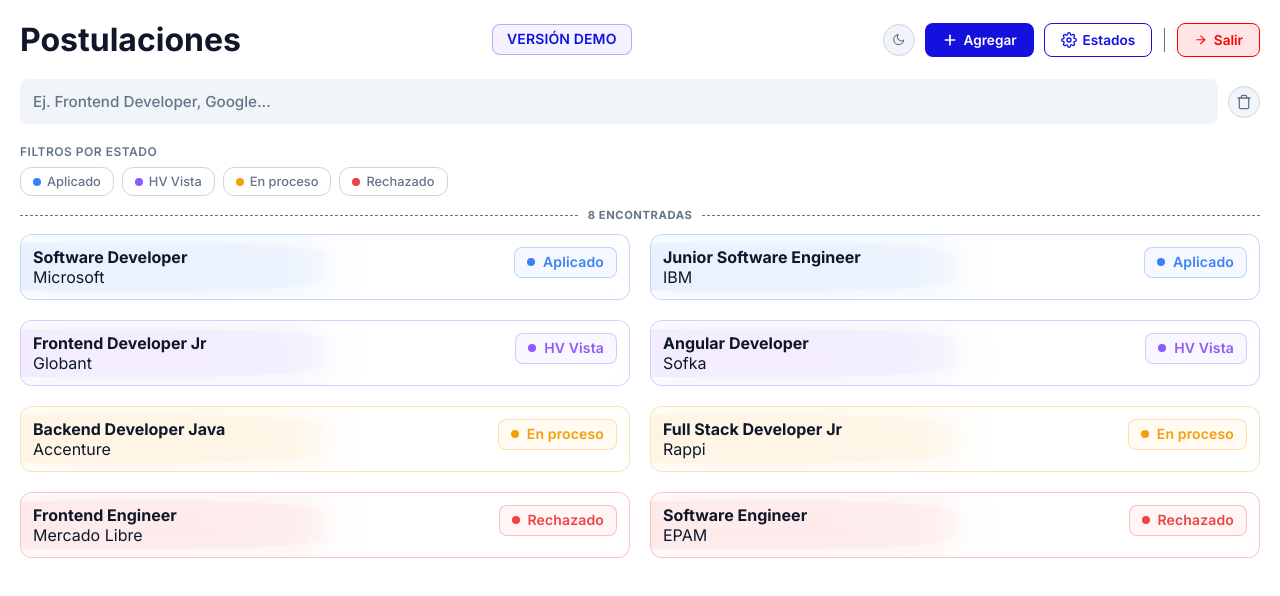
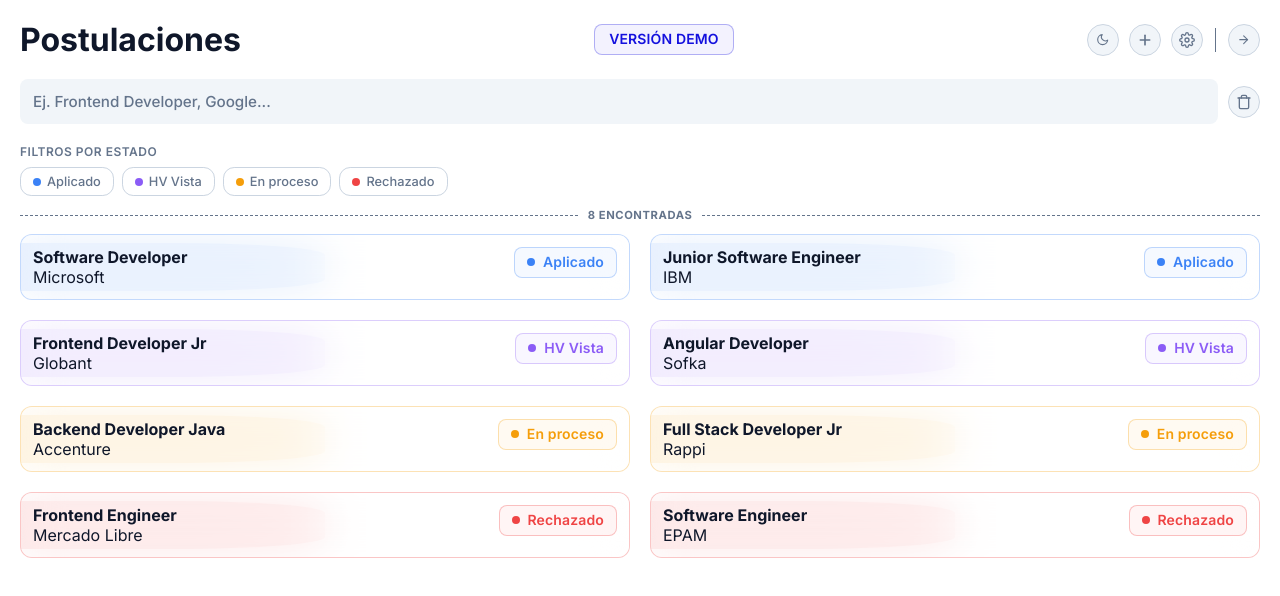
Before and after one commit to JuanCa-16/postulaciones-front, an Angular app: page /login in a window 1280 px wide. Both pictures are taken after a click on the button "Explorar Demo". Shown: the top 596 px of the page. Built offline with nearby package versions, Linux system fonts and the light colour scheme.

Commit message:
feat: update edit button functionality in detalles page and enhance inicio page with additional search criteria

```diff
--- a/src/app/pages/detalles/detalles.html
+++ b/src/app/pages/detalles/detalles.html
@@ -23,7 +23,7 @@
           <button
             type="button"
             class="btn-icon btn-editar"
-            [routerLink]="['/editar', p.id]"
+            (click)="editar()"
             title="Editar postulación"
           >
             <app-icon-pencil></app-icon-pencil>
--- a/src/app/pages/detalles/detalles.ts
+++ b/src/app/pages/detalles/detalles.ts
@@ -39,13 +39,12 @@
   private readonly router = inject(Router);
   private readonly toastr = inject(ToastrService);
   protected readonly demoService = inject(DemoService);
-protected bgStatusService = inject(BgStatusService);
+  protected bgStatusService = inject(BgStatusService);
   cargando = signal(false);
   postulacion = signal<Postulacion | undefined>(undefined);
- activarColor = computed(() => this.postulacion()?.estado.color);
+  activarColor = computed(() => this.postulacion()?.estado.color);
   idPostulacion!: number;
   esDemo = this.demoService.estaEnModoDemo();
-
 
   ngOnInit(): void {
     const id = Number(this.route.snapshot.paramMap.get('id'));
@@ -55,6 +54,11 @@
     }
     this.idPostulacion = id;
     this.obtenerDetalles(id);
+  }
+
+  editar() {
+    this.bgStatusService.setStatusColor(this.activarColor()!);
+    this.router.navigate(['/editar', this.idPostulacion]);
   }
 
   obtenerDetalles(id: number): void {
--- a/src/app/pages/inicio/inicio.html
+++ b/src/app/pages/inicio/inicio.html
@@ -19,21 +19,36 @@
           <app-icon-moon />
         }
       </button>
-      <button type="button" class="btn btn-primary" [routerLink]="['/agregar']">
+      <button
+        type="button"
+        class="btn-icon btn-editar"
+        [routerLink]="['/agregar']"
+        [title]="'Agregar'"
+        [attr.aria-label]="'Agregar'"
+      >
         <app-icon-plus></app-icon-plus>
-        <span>Agregar</span>
       </button>
 
-      <button type="button" class="btn btn-secondary" [routerLink]="['/estados']">
+      <button
+        type="button"
+        class="btn-icon btn-editar"
+        [title]="'Configuración Estados'"
+        [attr.aria-label]="'Configuración Estados'"
+        [routerLink]="['/estados']"
+      >
         <app-icon-gear></app-icon-gear>
-        <span>Estados</span>
       </button>
 
       <div class="divider"></div>
 
-      <button type="button" class="btn btn-logout" (click)="cerrarSesion()">
+      <button
+        type="button"
+        class="btn-icon btn-eliminar"
+        [title]="'Salir'"
+        [attr.aria-label]="'Salir'"
+        (click)="cerrarSesion()"
+      >
         <app-icon-row></app-icon-row>
-        <span>Salir</span>
       </button>
 
       @if (!demoService.estaEnModoDemo()) {
--- a/src/app/pages/inicio/inicio.ts
+++ b/src/app/pages/inicio/inicio.ts
@@ -16,13 +16,27 @@
 import { PingService } from '../../services/ping-service';
 import { IconTrash } from '../../components/icons/trash.component';
 import { DemoService } from '../../services/demo-service';
-import { Tag } from "../../components/tag/tag";
+import { Tag } from '../../components/tag/tag';
 import { ThemeService } from '../../services/theme-service';
 import { IconSun } from '../../components/icons/icon-sun.component';
 import { IconMoon } from '../../components/icons/icon-moon.component';
+import { BgStatusService } from '../../services/bg-status-service';
 @Component({
   selector: 'app-inicio',
-  imports: [JobCard, Loading, RouterLink, IconGear, IconPlus, IconRow, ChipGroup, Chip, IconTrash, Tag, IconSun, IconMoon],
+  imports: [
+    JobCard,
+    Loading,
+    RouterLink,
+    IconGear,
+    IconPlus,
+    IconRow,
+    ChipGroup,
+    Chip,
+    IconTrash,
+    Tag,
+    IconSun,
+    IconMoon,
+  ],
   templateUrl: './inicio.html',
   styleUrl: './inicio.scss',
 })
@@ -34,7 +48,7 @@
   protected readonly pingService = inject(PingService);
   protected readonly demoService = inject(DemoService);
   protected readonly themeService = inject(ThemeService);
-
+  protected bgStatusService = inject(BgStatusService);
   postulaciones = signal<Postulacion[]>([]);
   estados = signal<Estado[]>([]);
   estadosSeleccionados = signal<number[]>([]);
@@ -44,6 +58,7 @@
   ngOnInit(): void {
     // this.obtenerPostulaciones();
     // this.obtenerEstados();
+    this.bgStatusService.setStatusColor(null);
     this.cargarDatosIniciales();
   }
 
@@ -153,7 +168,8 @@
       lista = lista.filter((p) => {
         const ofertaMatch = p.nombreOferta?.toLowerCase().includes(texto);
         const empresaMatch = p.nombreEmpresa?.toLowerCase().includes(texto);
-        return ofertaMatch || empresaMatch;
+        const pagMatch = p.paginaAplicacion?.toLowerCase().includes(texto);
+        return ofertaMatch || empresaMatch || pagMatch;
       });
     }
 
```
